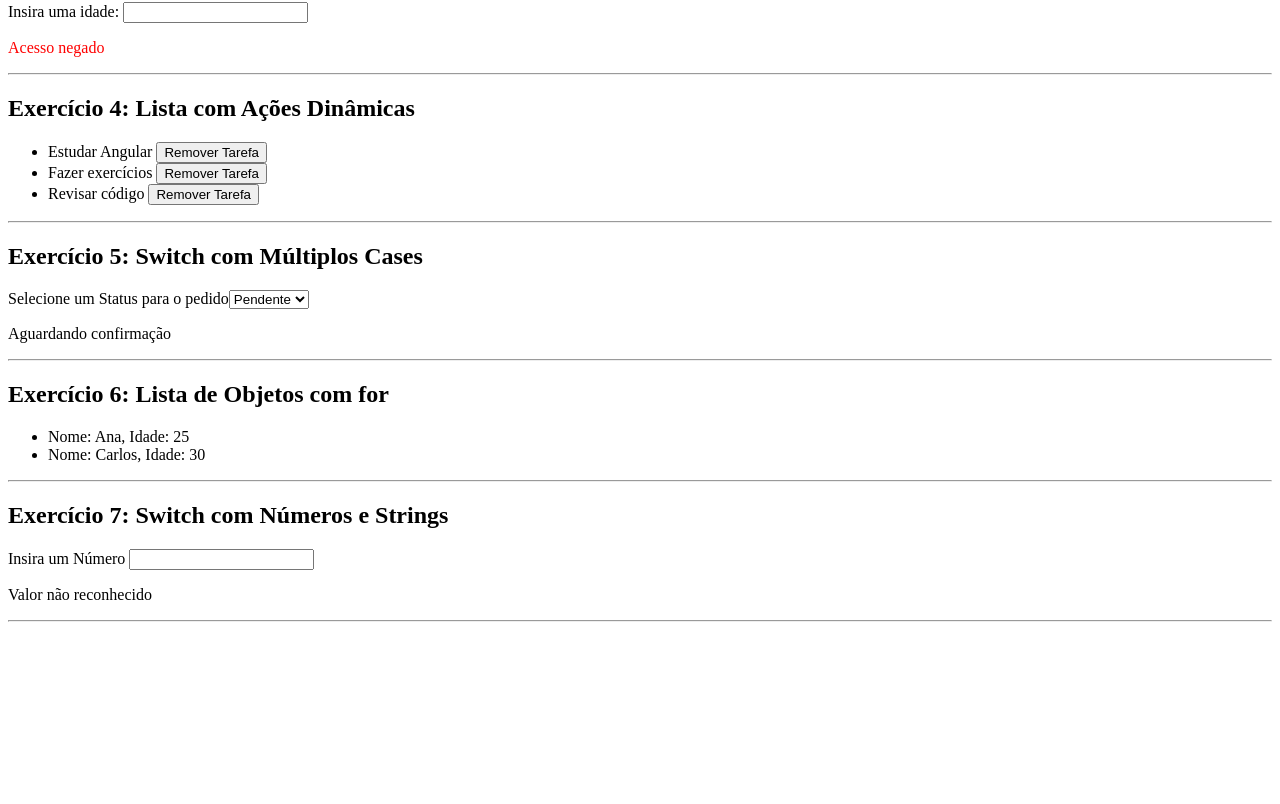
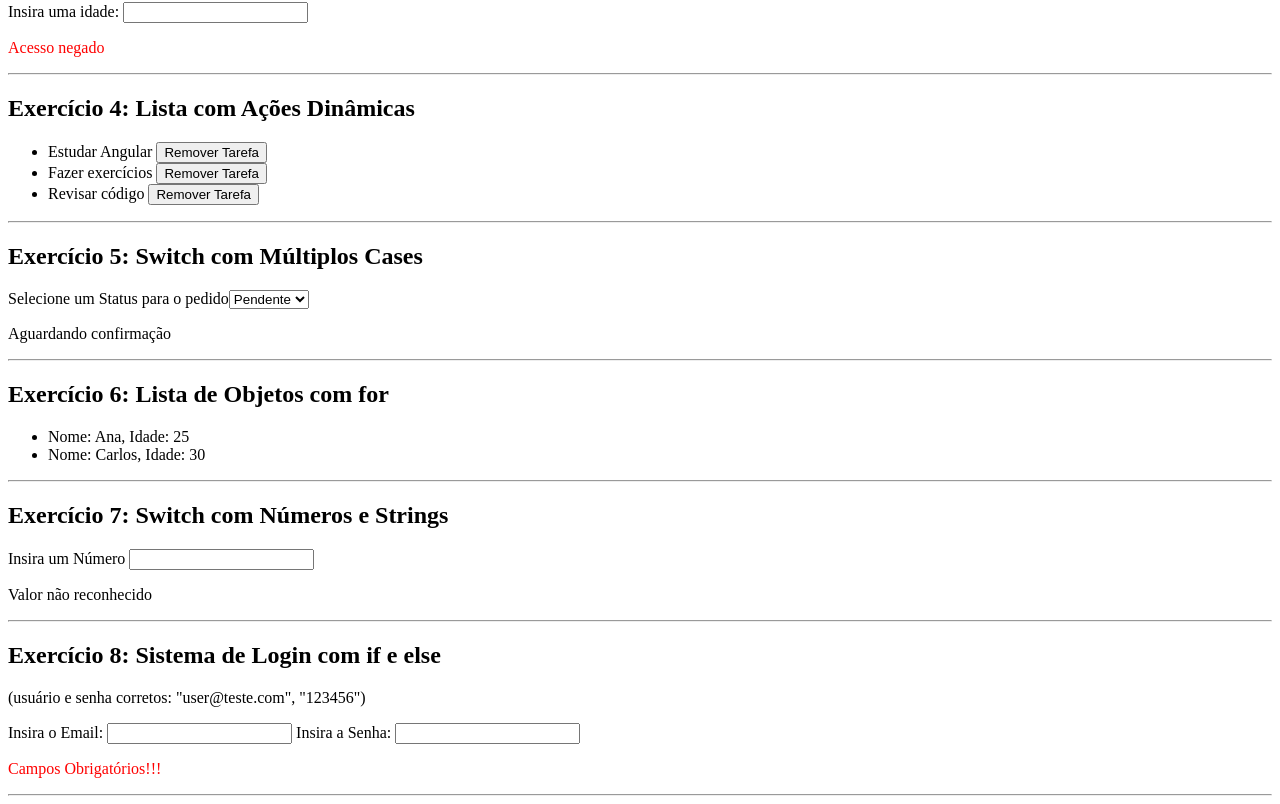
Before and after one commit to bailooon/Checkpoint-2-Angular, an Angular app: page / in a window 1280 px wide. Shown: the part 343-1147 px from the top of the page. Before the commit the page ends 973 px from the top, so only its background shows below. Built offline with nearby package versions, Linux system fonts and the light colour scheme.

Commit message:
Conclusão do Exercício 8

```diff
--- a/src/app/components/control-flow/control-flow.component.html
+++ b/src/app/components/control-flow/control-flow.component.html
@@ -148,3 +148,25 @@
 }
 
 <hr>
+
+<h2>Exercício 8: Sistema de Login com if e else</h2>
+
+
+<form action="">
+    <p>(usuário e senha corretos: "user&#64;teste.com", "123456")</p>
+<label for="email">Insira o Email: </label>
+<input id="email" type="email" required (change)="escreverEmail($event)">
+
+<label for="senha"> Insira a Senha: </label>
+<input id="senha" type="password" minlength="6"  required (change)="escreverSenha($event)">
+@if(email === "" || senha === ""){
+    <p class="color-red">Campos Obrigatórios!!!</p>
+} @else if(email === "user@teste.com" && senha === "123456"){
+    <p class="color-green">Login bem sucedido!!</p>
+    <button>Salvar</button>
+} @else {
+    <p class="color-red">Credenciais Inválidas</p>
+}
+</form>
+
+<hr>
--- a/src/app/components/control-flow/control-flow.component.ts
+++ b/src/app/components/control-flow/control-flow.component.ts
@@ -16,6 +16,10 @@ export class ControlFlowComponent {
   status: string = "pendente";
   usuarios = [{nome: "Ana", idade: 25}, {nome:"Carlos", idade: 30}]
   numero: string = "";
+  emailValido: string = "user@teste.com"
+  senhaValida: string = "123456"
+  email: string = "";
+  senha: string = "";
 
   trocarMes(event:Event) : void{
     const elementoSelecionado = event.target as HTMLSelectElement
@@ -41,4 +45,14 @@ export class ControlFlowComponent {
     this.numero = elementoSelecionado.value
   }
 
+  escreverEmail(event:Event) : void{
+    const elementoSelecionado = event.target as HTMLSelectElement
+    this.email = elementoSelecionado.value
+  }
+
+  escreverSenha(event:Event) : void{
+    const elementoSelecionado = event.target as HTMLSelectElement
+    this.senha = elementoSelecionado.value
+  }
+
 }
```
